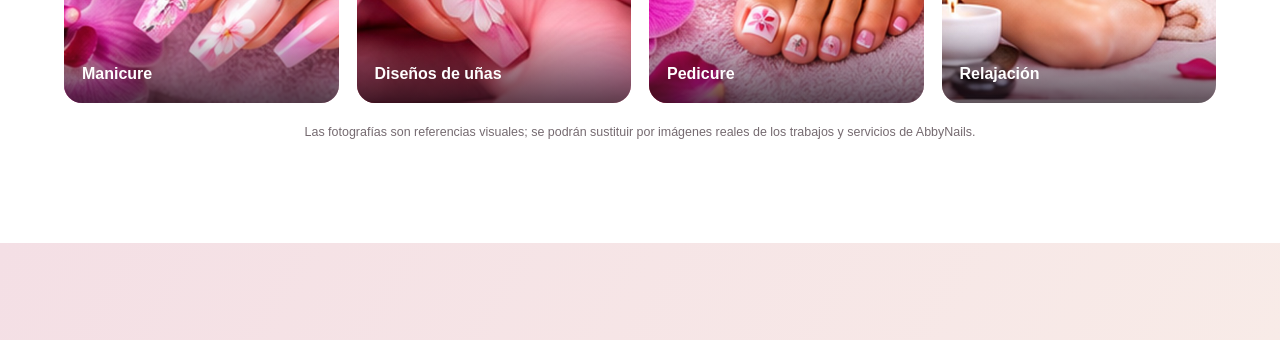
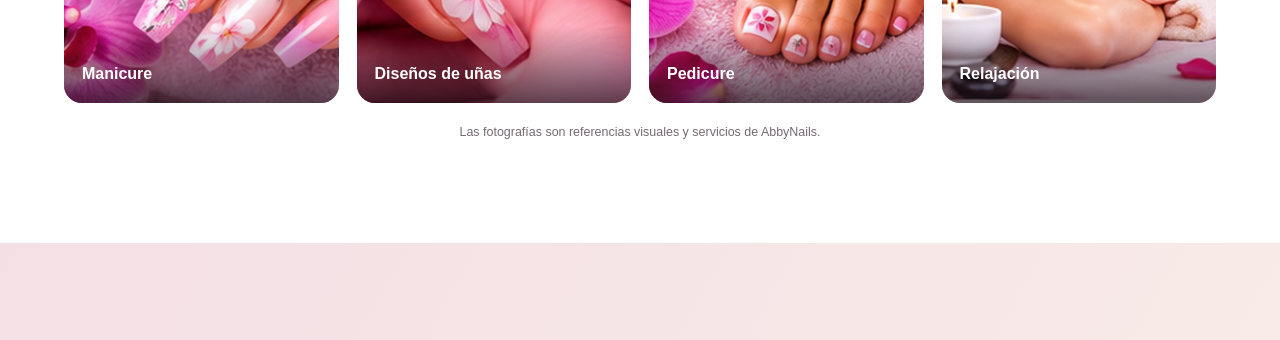
Before and after one commit to alexvallejo-pec/AbbyNail, a plain HTML site: page frontend/index.html in a window 1280 px wide. Shown: the part 3900-4240 px from the top of the page. Drawn offline with Linux system fonts and the light colour scheme.

Commit message:
Update disclaimer text in index.html

```diff
--- a/frontend/index.html
+++ b/frontend/index.html
@@ -186,7 +186,7 @@
           <figcaption>Relajación</figcaption>
         </figure>
       </div>
-      <p class="catalog-disclaimer">Las fotografías son referencias visuales; se podrán sustituir por imágenes reales de los trabajos y servicios de AbbyNails.</p>
+      <p class="catalog-disclaimer">Las fotografías son referencias visuales y servicios de AbbyNails.</p>
     </section>
 
     <section class="contact section" id="contacto" aria-labelledby="contact-title">
```
